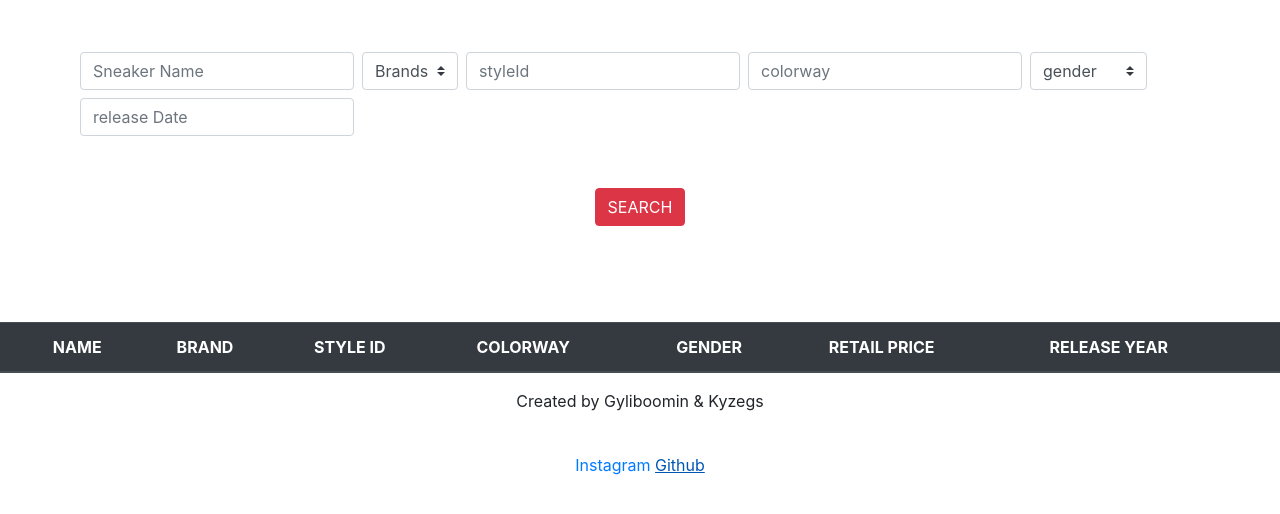
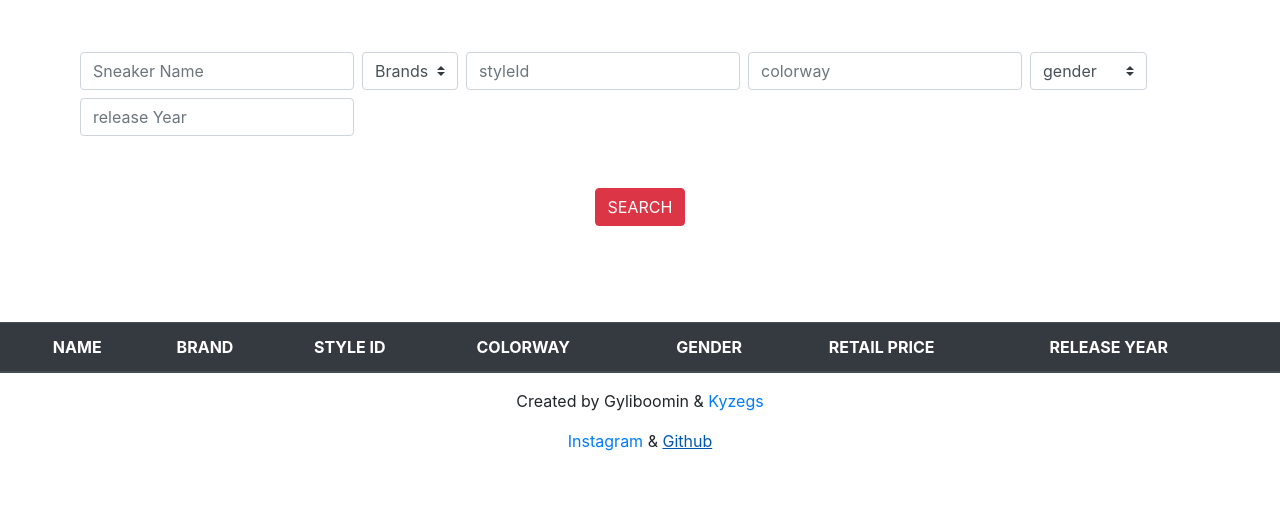
Before and after one commit to gylianto/sneaker-api, a PHP site: page / in a window 1280 px wide. Shown: the part 72-586 px from the top of the page. Run offline with PHP 8.4, Linux system fonts and the light colour scheme; data that the repository does not hold is empty; some libraries are stand-ins or nearby versions.

Commit message:
Clean up code

```diff
--- a/index.php
+++ b/index.php
@@ -1,7 +1,9 @@
 <!DOCTYPE html>
 <html lang="en">
 <head>
-    <link rel="stylesheet" href="https://pro.fontawesome.com/releases/v5.13.1/css/all.css" crossorigin="anonymous" />
+    <link rel="stylesheet"
+        href="https://pro.fontawesome.com/releases/v5.13.1/css/all.css"
+        crossorigin="anonymous">
     <meta charset="UTF-8">
     <meta name="viewport" content="width=device-width, initial-scale=1.0">
     <title>Sneaker Database</title>
@@ -16,15 +18,12 @@
     <nav class="navbar navbar-expand-sm bg-danger justify-content-center">
         <h1 class="text-white">Gyliboomin Sneaker.DB</h1>
     </nav>
-
     <div class="container mx-auto py-5 ">
-
         <form action="" class="form-inline">
             <div class="form-row align-items-center">
                 <div class="form-group">
                     <input type="text" class="form-control my-1 mr-sm-2 text-dark" id="name" placeholder="Sneaker Name">
                 </div>
-
                 <div class="form-group">
                     <select class="custom-select my-1 mr-sm-2" id="brand">
                         <option selected value="">Brands</option>
@@ -33,8 +32,6 @@
                         <option>Nike</option>
                     </select>
                 </div>
-
-
                 <div class="form-group">
                     <input type="text" class="form-control my-1 mr-sm-2" id="styleId" placeholder="styleId">
                 </div>
@@ -53,11 +50,10 @@
                     </select>
                 </div>
                 <div class="form-group">
-         <input type="text" class="form-control my-1 mr-sm-2" id="releaseDate" placeholder="release Date">
+                    <input type="text" class="form-control my-1 mr-sm-2" id="releaseYear" placeholder="release Year">
                 </div>
             </div>
         </form>
-
         <div class="col-md-12 py-5 text-center">
             <button type="submit" id="submit" class="btn btn-danger">SEARCH</button>
         </div>
@@ -80,19 +76,19 @@
             </tbody>
         </table>
     </div>
-    <script
-        src="https://code.jquery.com/jquery-3.5.1.min.js"
+    <script src="https://code.jquery.com/jquery-3.5.1.min.js"
         integrity="sha256-9/aliU8dGd2tb6OSsuzixeV4y/faTqgFtohetphbbj0="
         crossorigin="anonymous"></script>
     <script src="https://cdn.jsdelivr.net/npm/popper.js@1.16.0/dist/umd/popper.min.js"
         integrity="sha384-Q6E9RHvbIyZFJoft+2mJbHaEWldlvI9IOYy5n3zV9zzTtmI3UksdQRVvoxMfooAo"
-        crossorigin="anonymous"></script>
+        crossorigin="anonymous">
+    </script>
     <script src="https://stackpath.bootstrapcdn.com/bootstrap/4.5.0/js/bootstrap.min.js"
         integrity="sha384-OgVRvuATP1z7JjHLkuOU7Xw704+h835Lr+6QL9UvYjZE3Ipu6Tp75j7Bh/kR0JKI"
-        crossorigin="anonymous"></script>
+        crossorigin="anonymous">
+    </script>
     <script>
-    // GEMAAKT DOOR GYLBOOMIN EN ZIJN MAATJE SHIVAM DE ZWARTJOEKEL
-        $(document).ready(function() {
+        $(document).ready(function () {
             function showItems() {
                 $.ajax({
                     url: 'sneakerdatabase.php',
@@ -102,13 +98,12 @@
                         styleId: $('#styleId').val(),
                         colorway: $('#colorway').val(),
                         gender: $('#gender').children("option:selected").val(),
-                        // Can either use releaseYear or releaseDate. Date is easier to use
-                        releaseYear: $('#releaseDate').val()
+                        releaseYear: $('#releaseYear').val()
                     },
                     success: function (response) {
                         $('tbody').empty();
                         response = JSON.parse(response.slice(0, -4));
-                        response.results.forEach(function(element) {
+                        response.results.forEach(function (element) {
                             $('tbody').append(`
                                 <tr>
                                     <th scope="row"><img src="${element.media.thumbUrl}" onerror="this.onerror=null;this.src='images/fallback.svg';" width="280"></th>
@@ -119,8 +114,7 @@
                                     <th scope="col">${element.gender}</th>
                                     <th scope="col">${element.retailPrice}</th>
                                     <th scope="col">${element.releaseDate}</th>
-                                </tr>`
-                            )
+                                </tr>`)
                         });
                     }
                 });
@@ -128,13 +122,14 @@
 
             showItems();
 
-            $('#submit').click(function() {
+            $('#submit').click(function () {
                 showItems();
             });
         });
-
-
     </script>
-<footer><p>Created by Gyliboomin & Kyzegs</p><br><a href="https://instagram.com/gyliboomin" class="stretched-link py-3">Instagram</a> <a href="#" class="stretched-link py-3">Github</a></footer>
+    <footer>
+        <p>Created by Gyliboomin & <a href="https://s-zegers.com/" target="_blank">Kyzegs</a></p>
+        <p><a href="https://instagram.com/gyliboomin"class="stretched-link py-3">Instagram</a> & <a href="#" class="stretched-link py-3">Github</a></p>
+    </footer>
 </body>
 </html>
```
Lines whose indentation alone changed are shown as unchanged.
